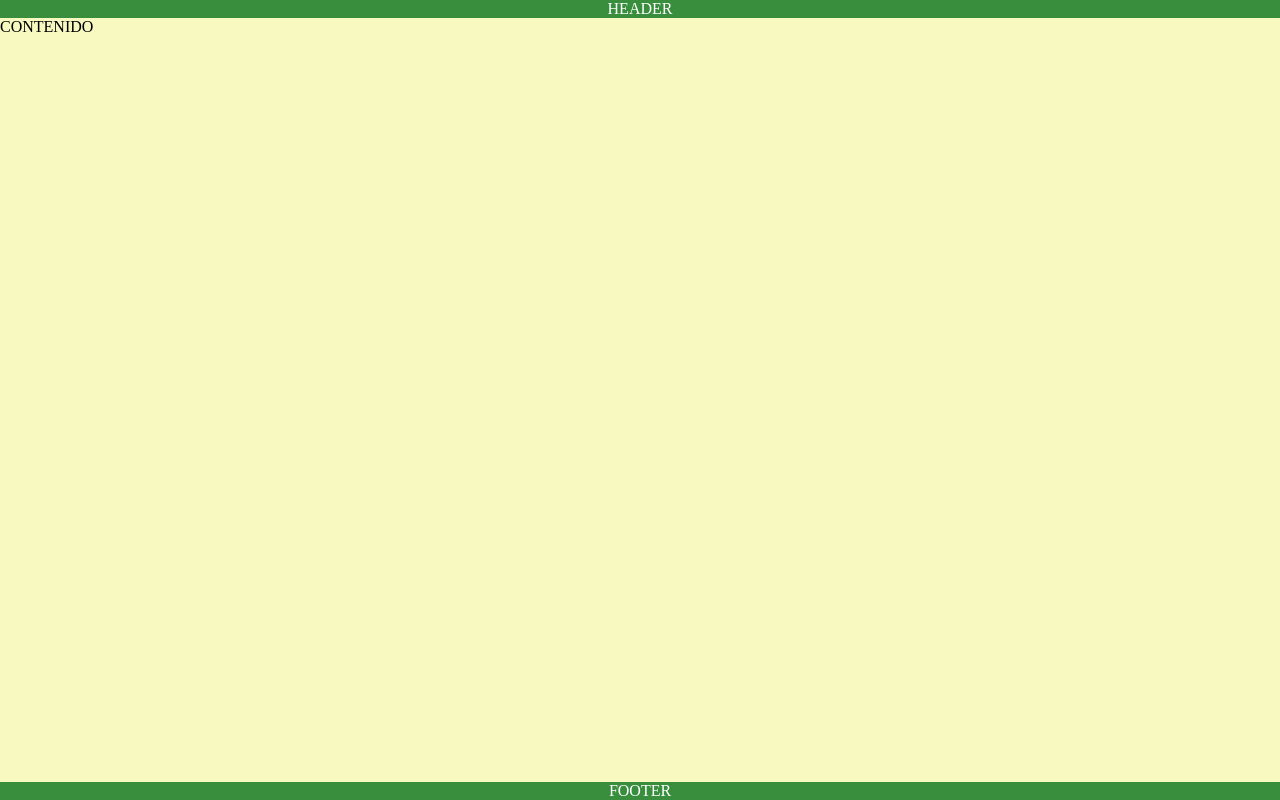
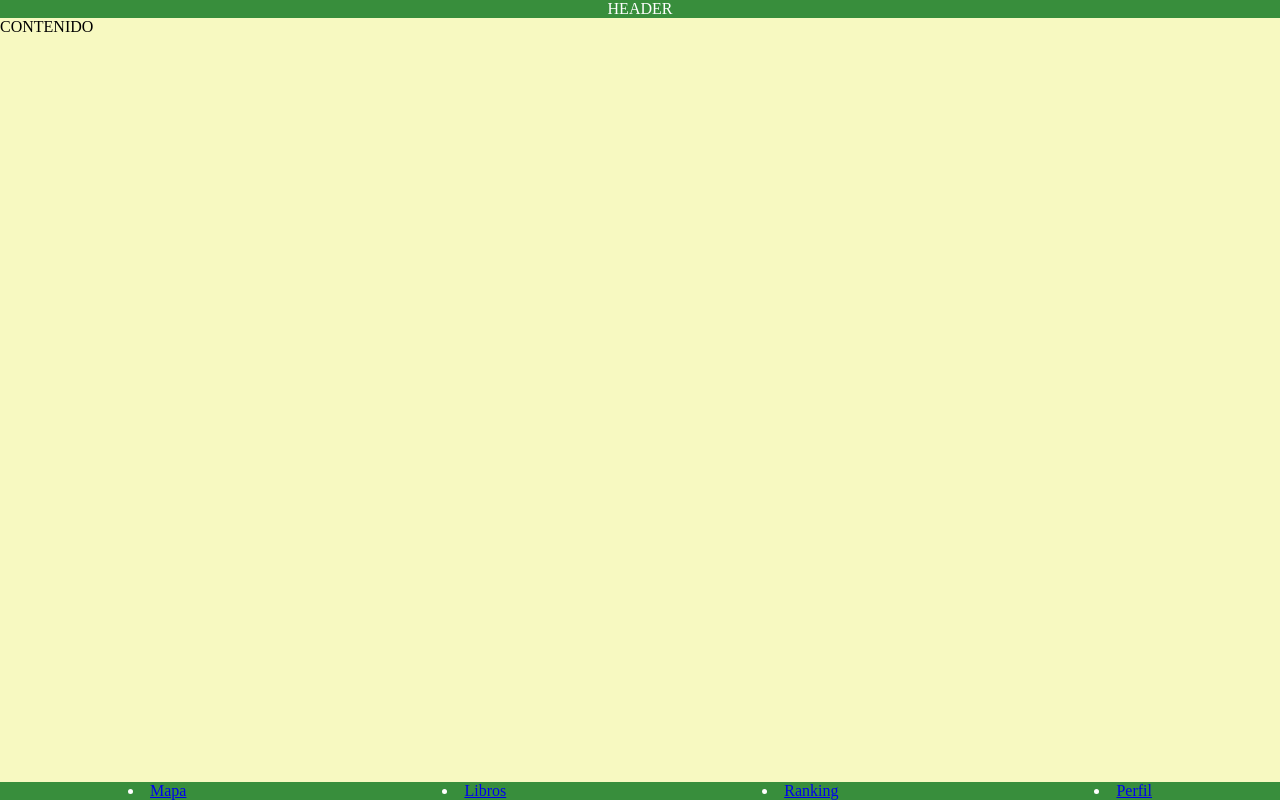
Before and after one commit to ErnestForts/RobinBook, an Angular app: page / in a window 1280 px wide. Built offline with nearby package versions, Linux system fonts and the light colour scheme.

Commit message:
lunes 16:41

```diff
--- a/src/app/pages/pagina-libros/pagina-libros.component.css
+++ b/src/app/pages/pagina-libros/pagina-libros.component.css
@@ -7,6 +7,8 @@
     top: 0;
     bottom: 0;
     position: absolute;
+    display: flex;
+    flex-direction: column;
 }
 
 .header {
@@ -19,15 +21,26 @@
     text-align: center;
 }
 
+.content {
+    flex: 1 0 auto;
+}
+
 .footer {
     background-color: #388E3C;
     margin-bottom: 0px;
-    position: fixed;
     left: 0;
     right: 0;
     bottom: 0;
     bottom: 0;
     width: 100%;
     color: white;
+    flex-shrink: 0;
+    display: flex;
+    justify-content: space-around;
+    align-items: center;
+}
+
+li {
+    flex-grow: 1;
     text-align: center;
 }
--- a/src/app/pages/pagina-libros/pagina-libros.component.html
+++ b/src/app/pages/pagina-libros/pagina-libros.component.html
@@ -6,6 +6,9 @@
         CONTENIDO
     </div>
     <div class="footer">
-        FOOTER
+        <li><a href="#">Mapa</a></li>
+        <li><a href="#">Libros</a></li>
+        <li><a href="#">Ranking</a></li>
+        <li><a href="#">Perfil</a></li>
     </div>
 </div>
```
